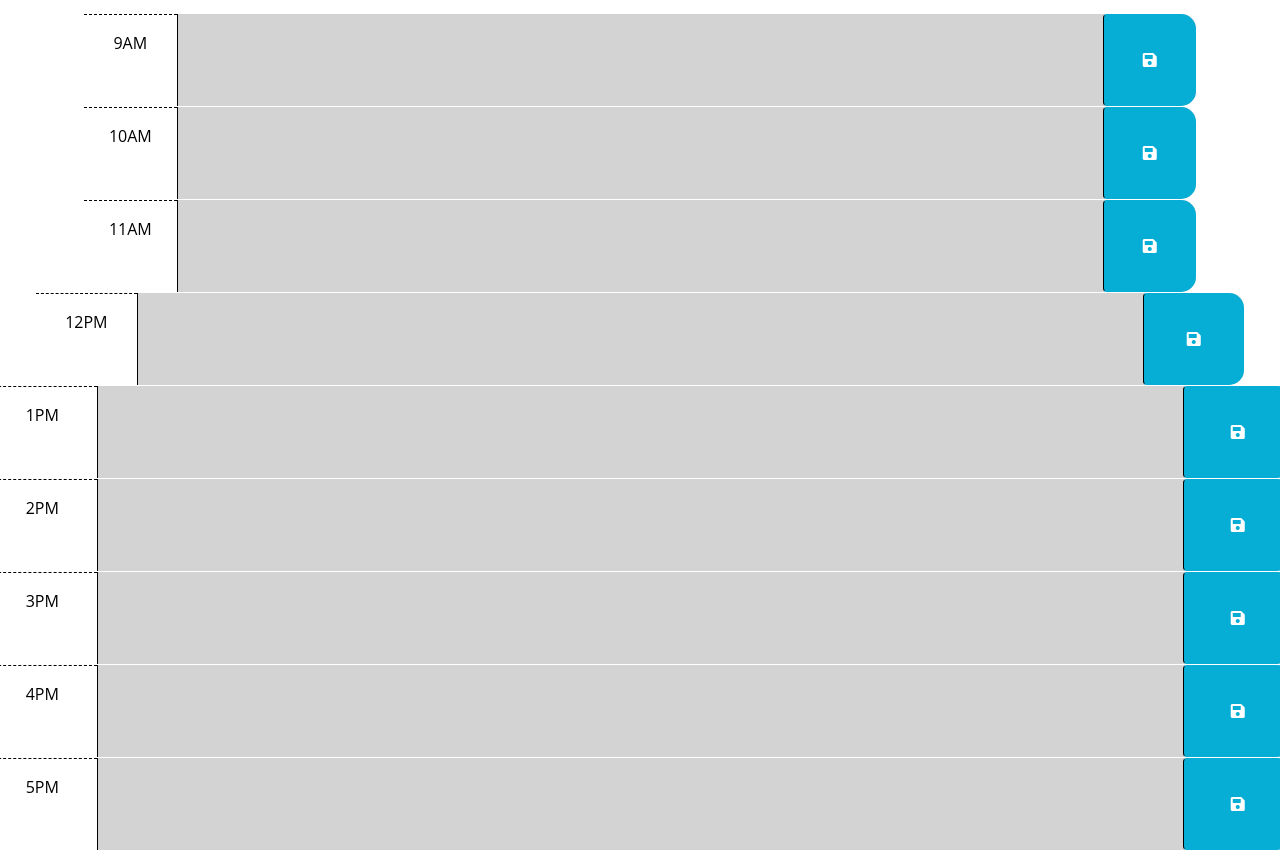
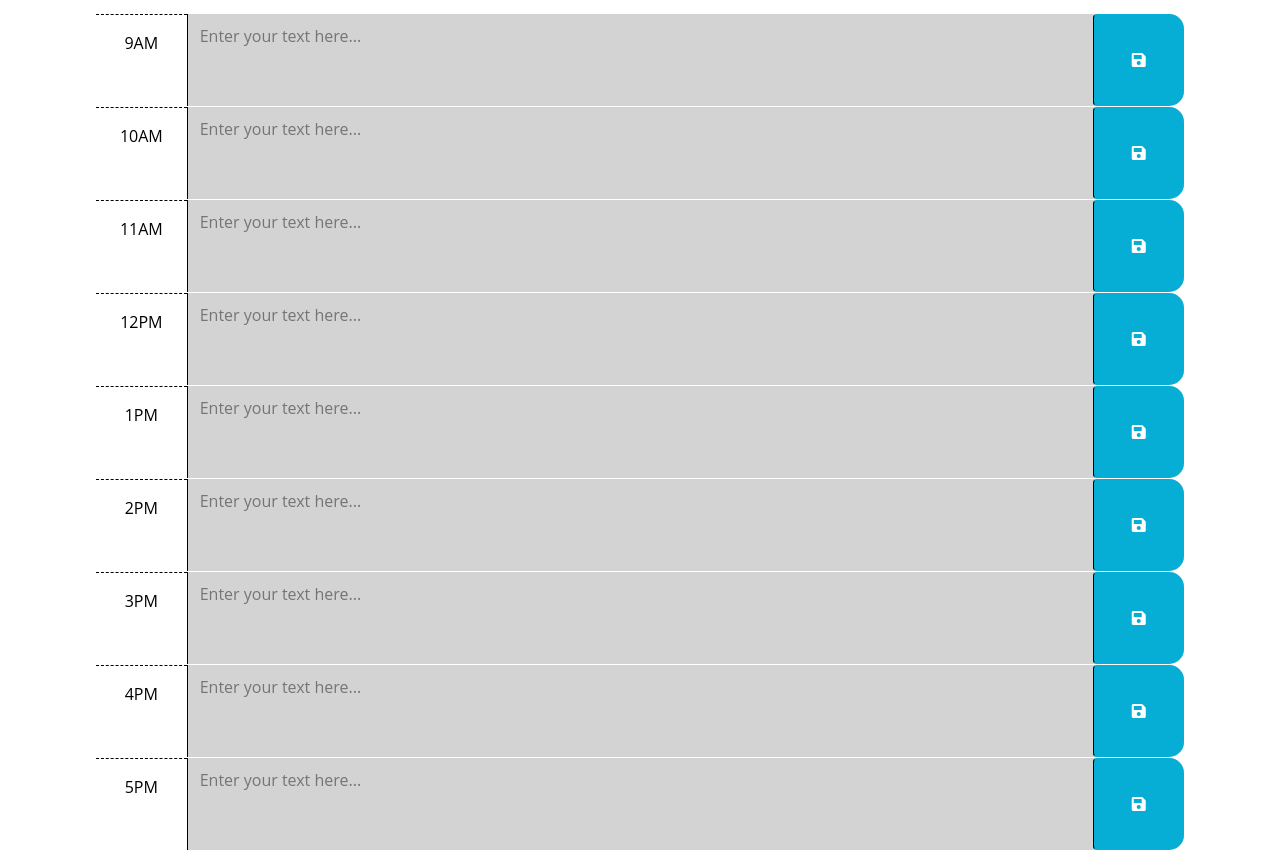
Before and after one commit to kennycummings/work-day-scheduler, a plain HTML site: page index.html in a window 1280 px wide. Shown: the part 342-1192 px from the top of the page. Drawn offline with nearby package versions, Linux system fonts and the light colour scheme.

Commit message:
Updated HTML to make all row lengths the same.

```diff
--- a/index.html
+++ b/index.html
@@ -41,86 +41,80 @@
         code is implemented.
         -->
 
-      <!-- Example of a past time block. The "past" class adds a gray background color. -->
+      <div class="container">
+
         <div id="hour-9" class="row time-block past">
           <div class="col-2 col-md-1 hour text-center py-3">9AM</div>
-        <textarea class="col-8 col-md-10 description" rows="3"> </textarea>
+          <textarea class="col-8 col-md-10 description" rows="3" placeholder="Enter your text here..."></textarea>
           <button class="btn saveBtn col-2 col-md-1" aria-label="save">
             <i class="fas fa-save" aria-hidden="true"></i>
           </button>
         </div>
 
-      <!-- Example of a present time block. The "present" class adds a red background color. -->
         <div id="hour-10" class="row time-block present">
           <div class="col-2 col-md-1 hour text-center py-3">10AM</div>
-        <textarea class="col-8 col-md-10 description" rows="3"> </textarea>
+          <textarea class="col-8 col-md-10 description" rows="3" placeholder="Enter your text here..."></textarea>
           <button class="btn saveBtn col-2 col-md-1" aria-label="save">
             <i class="fas fa-save" aria-hidden="true"></i>
           </button>
         </div>
 
-      <!-- Example of a future time block. The "future" class adds a green background color. -->
         <div id="hour-11" class="row time-block future">
           <div class="col-2 col-md-1 hour text-center py-3">11AM</div>
-        <textarea class="col-8 col-md-10 description" rows="3"> </textarea>
+          <textarea class="col-8 col-md-10 description" rows="3" placeholder="Enter your text here..."></textarea>
           <button class="btn saveBtn col-2 col-md-1" aria-label="save">
             <i class="fas fa-save" aria-hidden="true"></i>
           </button>
         </div>
-    </div>
 
-    <div id="hour-12" class="row time-block future">
+        <div id="hour-12" class="row time-block past">
           <div class="col-2 col-md-1 hour text-center py-3">12PM</div>
-      <textarea class="col-8 col-md-10 description" rows="3"> </textarea>
+          <textarea class="col-8 col-md-10 description" rows="3" placeholder="Enter your text here..."></textarea>
           <button class="btn saveBtn col-2 col-md-1" aria-label="save">
             <i class="fas fa-save" aria-hidden="true"></i>
           </button>
         </div>
-  </div>
 
-  <div id="hour-13" class="row time-block future">
+        <div id="hour-13" class="row time-block present">
           <div class="col-2 col-md-1 hour text-center py-3">1PM</div>
-    <textarea class="col-8 col-md-10 description" rows="3"> </textarea>
+          <textarea class="col-8 col-md-10 description" rows="3" placeholder="Enter your text here..."></textarea>
           <button class="btn saveBtn col-2 col-md-1" aria-label="save">
             <i class="fas fa-save" aria-hidden="true"></i>
           </button>
         </div>
-  </div>
 
         <div id="hour-14" class="row time-block future">
           <div class="col-2 col-md-1 hour text-center py-3">2PM</div>
-    <textarea class="col-8 col-md-10 description" rows="3"> </textarea>
+          <textarea class="col-8 col-md-10 description" rows="3" placeholder="Enter your text here..."></textarea>
           <button class="btn saveBtn col-2 col-md-1" aria-label="save">
             <i class="fas fa-save" aria-hidden="true"></i>
           </button>
         </div>
-  </div>
 
-  <div id="hour-15" class="row time-block future">
+        <div id="hour-15" class="row time-block past">
           <div class="col-2 col-md-1 hour text-center py-3">3PM</div>
-    <textarea class="col-8 col-md-10 description" rows="3"> </textarea>
+          <textarea class="col-8 col-md-10 description" rows="3" placeholder="Enter your text here..."></textarea>
           <button class="btn saveBtn col-2 col-md-1" aria-label="save">
             <i class="fas fa-save" aria-hidden="true"></i>
           </button>
         </div>
-  </div>
 
-  <div id="hour-16" class="row time-block future">
+        <div id="hour-16" class="row time-block present">
           <div class="col-2 col-md-1 hour text-center py-3">4PM</div>
-    <textarea class="col-8 col-md-10 description" rows="3"> </textarea>
+          <textarea class="col-8 col-md-10 description" rows="3" placeholder="Enter your text here..."></textarea>
           <button class="btn saveBtn col-2 col-md-1" aria-label="save">
             <i class="fas fa-save" aria-hidden="true"></i>
           </button>
         </div>
-  </div>
 
-  <div id="hour-17" class="row time-block future">
+        <div id="hour-17" class="row time-block present">
           <div class="col-2 col-md-1 hour text-center py-3">5PM</div>
-    <textarea class="col-8 col-md-10 description" rows="3"> </textarea>
+          <textarea class="col-8 col-md-10 description" rows="3" placeholder="Enter your text here..."></textarea>
           <button class="btn saveBtn col-2 col-md-1" aria-label="save">
             <i class="fas fa-save" aria-hidden="true"></i>
           </button>
         </div>
+
       </div>
 
 
```
Lines whose indentation alone changed are shown as unchanged.
